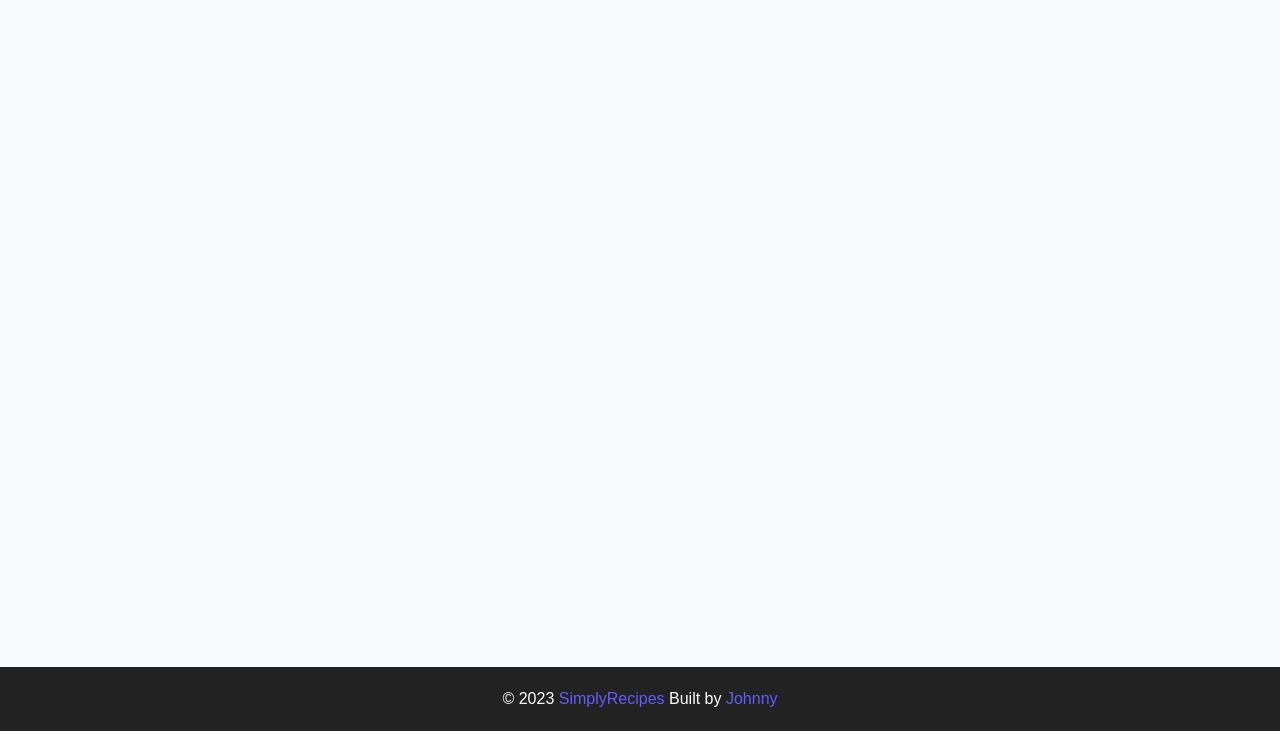
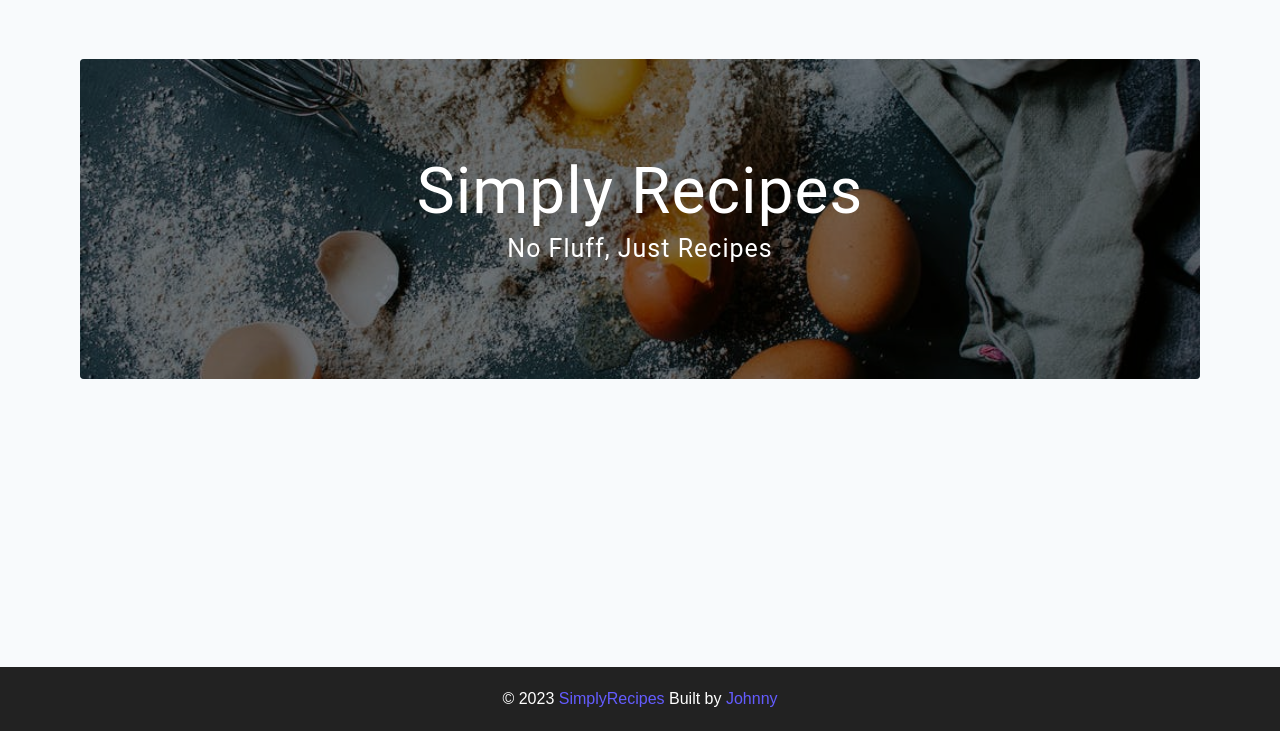
Before and after one commit to ioapap/simple_recipes, a plain HTML site: page index.html in a window 1280 px wide. Shown: the part 69-800 px from the top of the page. Drawn offline with Linux system fonts and the light colour scheme.

Commit message:
Hero completed

```diff
--- a/css/main.css
+++ b/css/main.css
@@ -427,8 +427,45 @@ Footer
 
 /*
 ===============
+Hero
+===============
+*/
+
+.hero {
+  min-height: 40vh;
+  background: url(../assets/main.jpeg) center/cover no-repeat;
+  margin-bottom: 2rem;
+  border-radius: var(--borderRadius);
+  position: relative;
+}
+
+.hero-container {
+  position: absolute;
+  width: 100%;
+  height: 100%;
+  top: 0;
+  left: 0;
+  background: rgba(0, 0, 0, 0.4);
+  border-radius: var(--borderRadius);
+  display: flex;
+  align-items: center;
+  justify-content: center;
+}
+
+.hero-text {
+  text-align: center;
+  color: var(--white);
+}
+
+@media screen and (min-width:768px) {
+  .hero-text h1 {
+    font-size: 4rem;
+    margin-bottom: 0;
+  }
+}
+
+/*
+===============
 
 ===============
 */
-
-/* 44:31 */
--- a/index.html
+++ b/index.html
@@ -43,7 +43,17 @@
   </nav>
   <!-- End of Nav -->
   <!-- Main -->
-  <main class="page"></main>
+  <main class="page">
+    <!-- Header -->
+    <header class="hero">
+      <div class="hero-container">
+        <div class="hero-text">
+          <h1>Simply Recipes</h1>
+          <h4>No fluff, just recipes</h4>
+        </div>
+      </div>
+    </header>
+  </main>
 
   <!-- End of main-->
   <!--Footer -->
```
